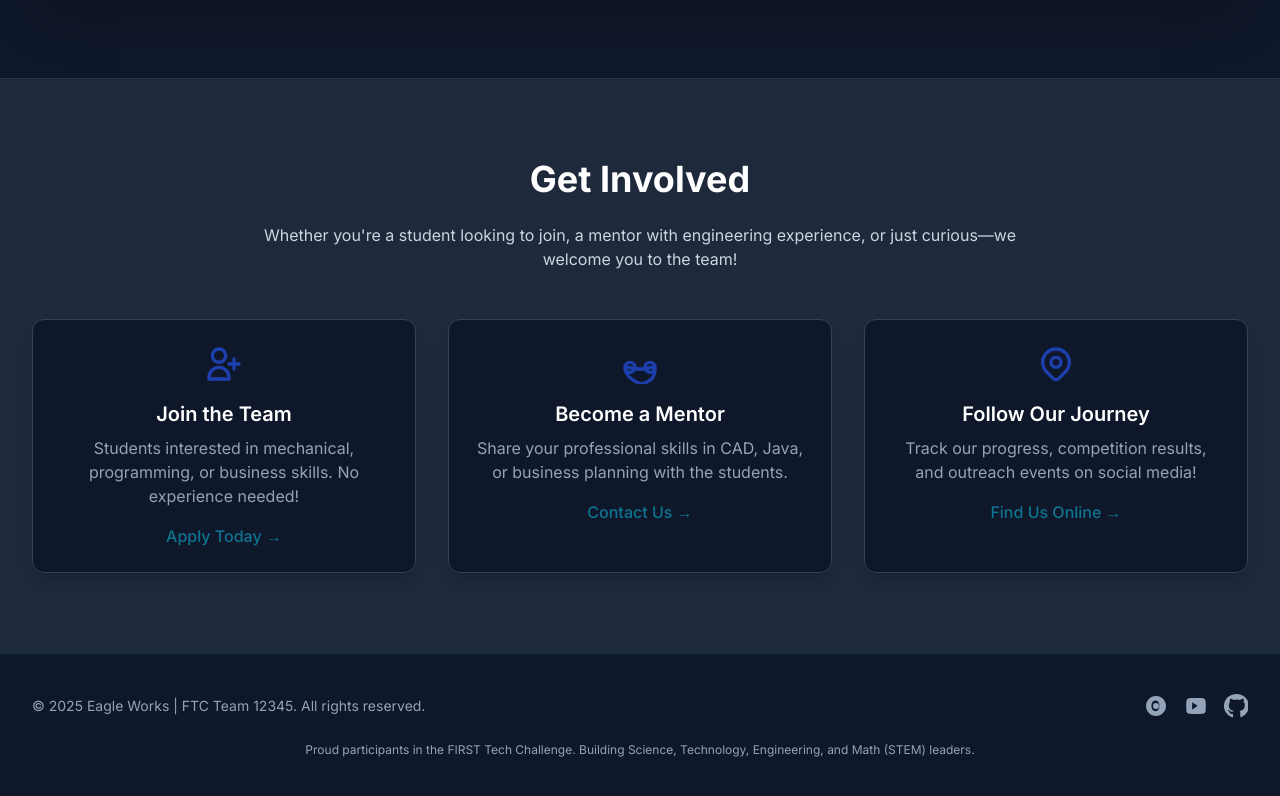
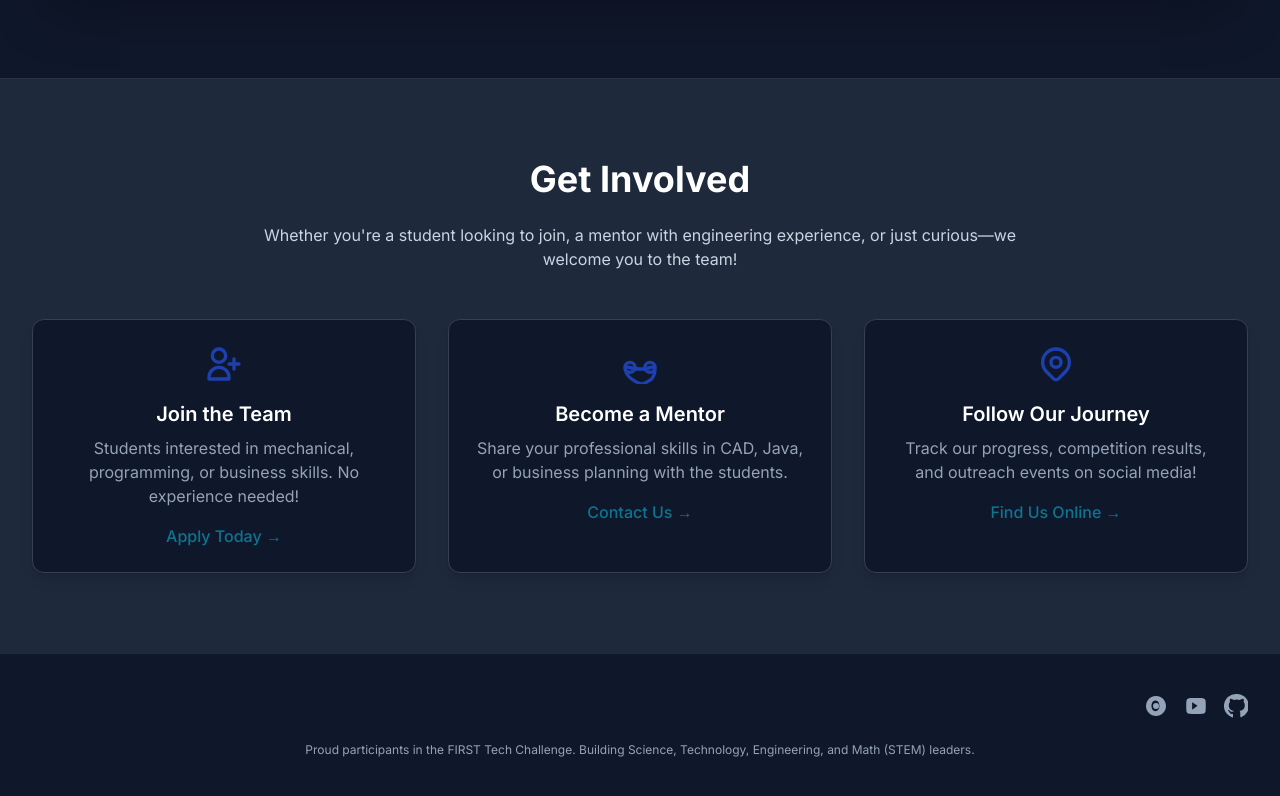
Before and after one commit to HamGeek-Coder/EagleWorks-FTC, a plain HTML site: page index.html in a window 1280 px wide. Shown: the part 3620-4416 px from the top of the page. Drawn offline with nearby package versions, Linux system fonts and the light colour scheme.

Commit message:
Comment out copyright information in index.html
Commented out the copyright line for future updates.

```diff
--- a/index.html
+++ b/index.html
@@ -349,7 +349,7 @@
             <div class="flex flex-col md:flex-row justify-between items-center space-y-4 md:space-y-0">
                 <p class="text-sm">
 <!-- Make sure to change this so that we have a copyright not just faking it -->
-                    &copy; 2025 Eagle Works | FTC Team 12345. All rights reserved.
+            <!--        &copy; 2025 Eagle Works | FTC Team 12345. All rights reserved. -->
                 </p>
                 <div class="flex space-x-4 text-xl">
                     <!-- Social Media Placeholders -->
```
